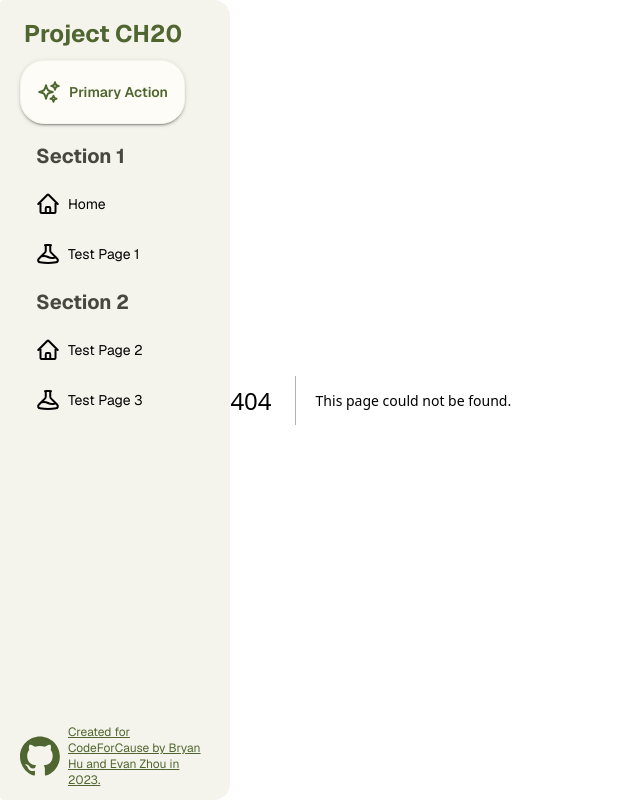
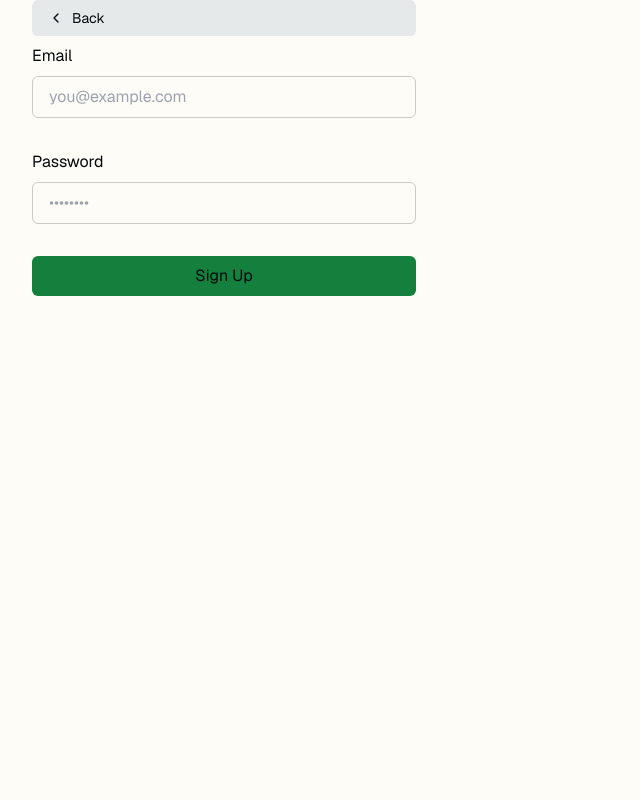
Before and after one commit to EvanZhouDev/codeforcause-hackathon, a Next.js app: page /signup in a window 1280 px wide. Before the commit this address had no page. Shown: the whole page, without its empty margins (0-640 px from the left). Built offline with nearby package versions, Linux system fonts and the light colour scheme.

Commit message:
:sparkles: Login on index page
No discrimination between teacher and student

```diff
--- a/app/layout.tsx
+++ b/app/layout.tsx
@@ -19,10 +19,7 @@ export default function RootLayout({
 }) {
 	return (
 		<html lang="en" className={GeistSans.className}>
-			<body className="flex flex-row">
-				<Sidebar />
-				{children}
-			</body>
+			<body className="flex flex-row">{children}</body>
 		</html>
 	);
 }
--- a/app/page.jsx
+++ /dev/null
@@ -1,11 +0,0 @@
-import TestForm from "@/components/TestForm";
-
-export default async function Index() {
-	return (
-		<div>
-			<button className="btn btn-filled">hi this is a button</button>
-			<button className="btn btn-primary">hi this is a button</button>
-			<TestForm />
-		</div>
-	);
-}
--- /dev/null
+++ b/app/page.tsx
@@ -0,0 +1,137 @@
+import { createClient } from "@/utils/supabase/server";
+import { cookies, headers } from "next/headers";
+import { redirect } from "next/navigation";
+
+export default async function Index({
+	searchParams,
+}: {
+	searchParams: { message: string };
+}) {
+	const cookieStore = cookies();
+	const client = createClient(cookieStore);
+	// const signOut = async () => {
+	// 	"use server";
+
+	// 	const cookieStore = cookies();
+	// 	const supabase = createClient(cookieStore);
+	// 	await supabase.auth.signOut();
+	// 	return redirect("/");
+	// };
+	if ((await client.auth.getUser()).data.user != null) {
+		return redirect("/teacher/dashboard");
+	}
+	// 	return (
+	// 		<div>
+	// 			Hi{" "}
+	// 			<form action={signOut}>
+	// 				<button className="btn" type="submit">
+	// 					Logo
+	// 				</button>
+	// 			</form>
+	// 		</div>
+	// 	);
+	// }
+	const signIn = async (formData: FormData) => {
+		"use server";
+
+		const email = formData.get("email") as string;
+		const password = formData.get("password") as string;
+		const cookieStore = cookies();
+		const supabase = createClient(cookieStore);
+
+		const { error } = await supabase.auth.signInWithPassword({
+			email,
+			password,
+		});
+
+		if (error) {
+			return redirect("/login?message=Could not authenticate user");
+		}
+
+		return redirect("/");
+	};
+
+	const signUp = async (formData: FormData) => {
+		"use server";
+
+		const origin = headers().get("origin");
+		const email = formData.get("email") as string;
+		const password = formData.get("password") as string;
+		const cookieStore = cookies();
+		const supabase = createClient(cookieStore);
+
+		const { error } = await supabase.auth.signUp({
+			email,
+			password,
+			options: {
+				emailRedirectTo: `${origin}/auth/callback`,
+			},
+		});
+
+		if (error) {
+			return redirect("/login?message=Could not authenticate user");
+		}
+
+		return redirect("/login?message=Check email to continue sign in process");
+	};
+	return (
+		<div className="hero min-h-screen bg-base-200">
+			<div className="hero-content text-center">
+				<div className="max-w-md">
+					<h1 className="text-5xl font-bold">Hello there</h1>
+					<p className="py-6">
+						Provident cupiditate voluptatem et in. Quaerat fugiat ut assumenda
+						excepturi exercitationem quasi. In deleniti eaque aut repudiandae et
+						a id nisi.
+					</p>
+					<div className="flex-1 flex flex-col w-full px-8 sm:max-w-md justify-center gap-2 text-left">
+						<form
+							className="animate-in flex-1 flex flex-col w-full justify-center gap-2 text-foreground"
+							action={signIn}
+						>
+							<label className="text-md" htmlFor="email">
+								Email
+							</label>
+							<input
+								className="rounded-md px-4 py-2 bg-inherit border mb-6"
+								name="email"
+								placeholder="you@example.com"
+								required
+							/>
+							<label className="text-md" htmlFor="password">
+								Password
+							</label>
+							<input
+								className="rounded-md px-4 py-2 bg-inherit border mb-6"
+								type="password"
+								name="password"
+								placeholder="••••••••"
+								required
+							/>
+							<button className="bg-green-700 rounded-md px-4 py-2 text-foreground mb-2">
+								Sign In
+							</button>
+							<button
+								formAction={signUp}
+								className="border border-foreground/20 rounded-md px-4 py-2 text-foreground mb-2"
+							>
+								Sign Up
+							</button>
+							{searchParams?.message && (
+								<p className="mt-4 p-4 bg-foreground/10 text-foreground text-center">
+									{searchParams.message}
+								</p>
+							)}
+						</form>
+					</div>
+				</div>
+			</div>
+		</div>
+		// <div>
+		// 	<Link href="/login">logn</Link>
+		// 	{/* <button className="btn btn-filled">hi this is a button</button>
+		// 	<button className="btn btn-primary">hi this is a button</button>
+		// 	<TestForm /> */}
+		// </div>
+	);
+}
--- a/app/login/page.tsx
+++ b/app/signup/page.tsx
@@ -8,26 +8,6 @@ export default function Login({
 }: {
 	searchParams: { message: string };
 }) {
-	const signIn = async (formData: FormData) => {
-		"use server";
-
-		const email = formData.get("email") as string;
-		const password = formData.get("password") as string;
-		const cookieStore = cookies();
-		const supabase = createClient(cookieStore);
-
-		const { error } = await supabase.auth.signInWithPassword({
-			email,
-			password,
-		});
-
-		if (error) {
-			return redirect("/login?message=Could not authenticate user");
-		}
-
-		return redirect("/");
-	};
-
 	const signUp = async (formData: FormData) => {
 		"use server";
 
@@ -56,7 +36,7 @@ export default function Login({
 		<div className="flex-1 flex flex-col w-full px-8 sm:max-w-md justify-center gap-2">
 			<Link
 				href="/"
-				className="absolute left-8 top-8 py-2 px-4 rounded-md no-underline text-foreground bg-btn-background hover:bg-btn-background-hover flex items-center group text-sm"
+				className="left-8 top-8 py-2 px-4 rounded-md no-underline text-foreground bg-btn-background hover:bg-btn-background-hover flex items-center group text-sm"
 			>
 				<svg
 					xmlns="http://www.w3.org/2000/svg"
@@ -77,7 +57,7 @@ export default function Login({
 
 			<form
 				className="animate-in flex-1 flex flex-col w-full justify-center gap-2 text-foreground"
-				action={signIn}
+				action={signUp}
 			>
 				<label className="text-md" htmlFor="email">
 					Email
@@ -99,12 +79,6 @@ export default function Login({
 					required
 				/>
 				<button className="bg-green-700 rounded-md px-4 py-2 text-foreground mb-2">
-					Sign In
-				</button>
-				<button
-					formAction={signUp}
-					className="border border-foreground/20 rounded-md px-4 py-2 text-foreground mb-2"
-				>
 					Sign Up
 				</button>
 				{searchParams?.message && (
--- a/components/Form.jsx
+++ b/components/Form.jsx
@@ -37,7 +37,11 @@ const Form = ({ initialValues, validate, onSubmit, children }) => (
 						</div>
 					);
 				})}
-				<button className="btn btn-primary" disabled={isSubmitting} type="submit">
+				<button
+					className="btn btn-primary"
+					disabled={isSubmitting}
+					type="submit"
+				>
 					Submit
 				</button>
 			</form>
```
